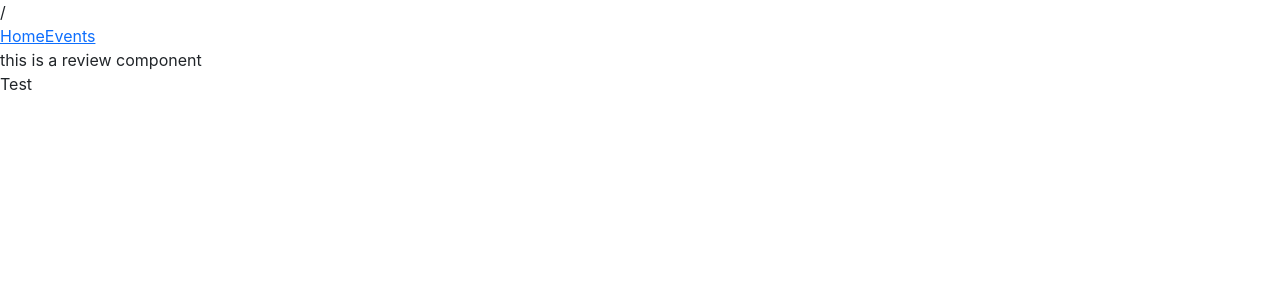
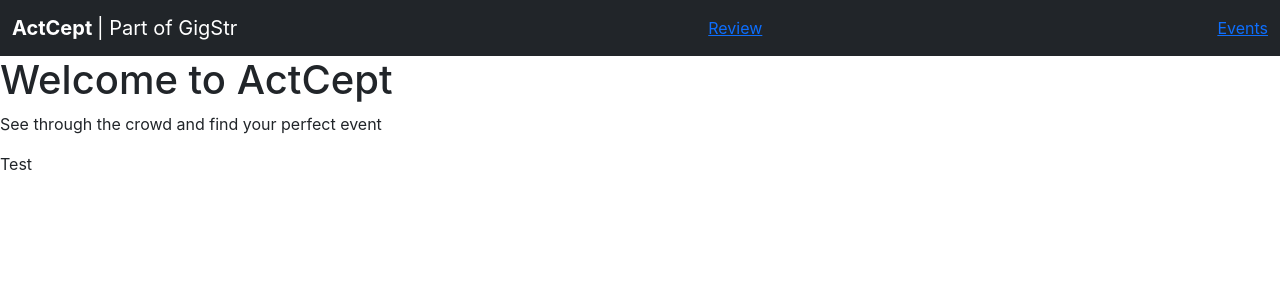
Before and after one commit to School-Of-Tech-Futures-UK/ActCept2, a React (Create React App) app in the folder actcept/: page / in a window 1280 px wide. Shown: the top 300 px of the page. Built offline with nearby package versions, Linux system fonts and the light colour scheme.

Commit message:
Front-end UI connected with AWS Lambda

```diff
--- a/actcept/src/App.js
+++ b/actcept/src/App.js
@@ -4,6 +4,7 @@ import NavigationBar from "./components/nav";
 import * as reactRouterDom from "react-router-dom";
 import Home from './components/home';
 import Review from './components/review';
+import Event from './components/event';
 
 const { BrowserRouter, Route, Routes } = reactRouterDom;
 
@@ -12,8 +13,9 @@ function App() {
     <BrowserRouter>
       <NavigationBar />
       <Routes>
-        <Route path="/events" element={<Home />} />
-        <Route path="/" element={<Review />} />
+        <Route path="/events" element={<Event />} />
+        <Route path="/" element={<Home />} />
+        <Route path="/reviews" element={<Review />} />
       </Routes>
     </BrowserRouter>
   );
--- a/actcept/src/Components/event.jsx
+++ b/actcept/src/Components/event.jsx
@@ -7,9 +7,8 @@ import { useEffect, useState } from "react";
 // https://zuttio2meg.execute-api.eu-west-2.amazonaws.com/sprint1
 // https://api.covid19api.com/countries
 // data.map((country) => country.Slug).sort()
-const fetchEvents = async (number) => {
-
-  const results = await fetch(`https://zuttio2meg.execute-api.eu-west-2.amazonaws.com/sprint1/events`);
+const fetchEvents = async () => {
+  const results = await fetch("https://zuttio2meg.execute-api.eu-west-2.amazonaws.com/sprint1/events");
   //const results = await fetch('http://localhost:3001/pupils/1')
   const data = await results.text();
   return data;
@@ -20,7 +19,23 @@ const Event = () => {
         useEffect(() => {
           fetchEvents().then(setEvents);
         }, []);
-        return <>{events}</>;
+        return <>
+        <div class="bgImage">
+          <h1> Events Page</h1>
+          <p> Find events near you</p>
+        </div>
+        <div class="cardWrapper">
+          <div class="card" style={{width: '18rem'}}>
+            <img src="https://www.accenture.com/t00010101T000000Z__w__/gb-en/_acnmedia/Accenture/Redesign-Assets/Careers/Images/Marquee/8/Accenture-in-session-marquee.jpg" class="card-img-top" alt="..." />
+            <div class="card-body">
+              <h5 class="card-title">Title Name</h5>
+              <p class="card-text">{events}</p>
+              <a href="/" class="btn btn-primary">Go somewhere </a>
+            </div>
+          </div>
+        </div>
+        {events}
+        </>;
 
 };
 
--- a/actcept/src/Components/home.jsx
+++ b/actcept/src/Components/home.jsx
@@ -2,9 +2,10 @@ import Event from "./event"
 
 const Home = () => {
     return (<>
-        <h1> Events </h1>
-
-        <Event />
+    <div class="bgImage">
+        <h1> Welcome to ActCept </h1>
+        <p> See through the crowd and find your perfect event</p>
+    </div>
         </>)
 
 }
--- a/actcept/src/Components/nav.jsx
+++ b/actcept/src/Components/nav.jsx
@@ -4,14 +4,17 @@ import { NavLink, useLocation } from "react-router-dom";
 
 const NavigationBar = () => {
   // For illustration
-  const { pathname } = useLocation();
+  //const { pathname } = useLocation();
 
   return (
+    // <label>{pathname}</label>
     <>
-      <label>{pathname}</label>
-      <nav>
-        <NavLink to="/">Home</NavLink>
-        <NavLink to="/events">Events</NavLink>
+      <nav class="navbar navbar-dark bg-dark">
+        <div class="container-fluid">
+          <a class="navbar-brand" href="/"><b> ActCept </b>| Part of GigStr</a>
+          <NavLink class="navbar-brand" to="/reviews">Review</NavLink>
+          <NavLink class="navbar-brand" to="/events">Events</NavLink>
+        </div>
       </nav>
     </>
   );
--- a/actcept/src/Components/review.jsx
+++ b/actcept/src/Components/review.jsx
@@ -1,5 +1,10 @@
 const Review = () => {
-    return <>this is a review component</>
+    return <>
+    <div class="bgImage">
+        <h1> Review </h1>
+        <p> Tell us how it went</p>
+    </div>
+    </>
 }
 
 export default Review;
```
Also changed, not shown: 1 other file (tests, documents, lock files or other folders).
